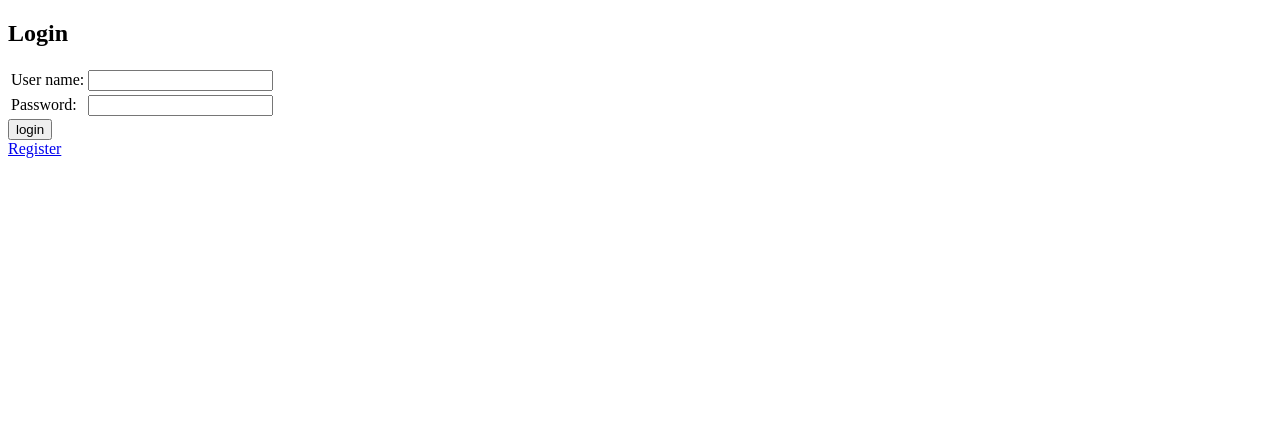
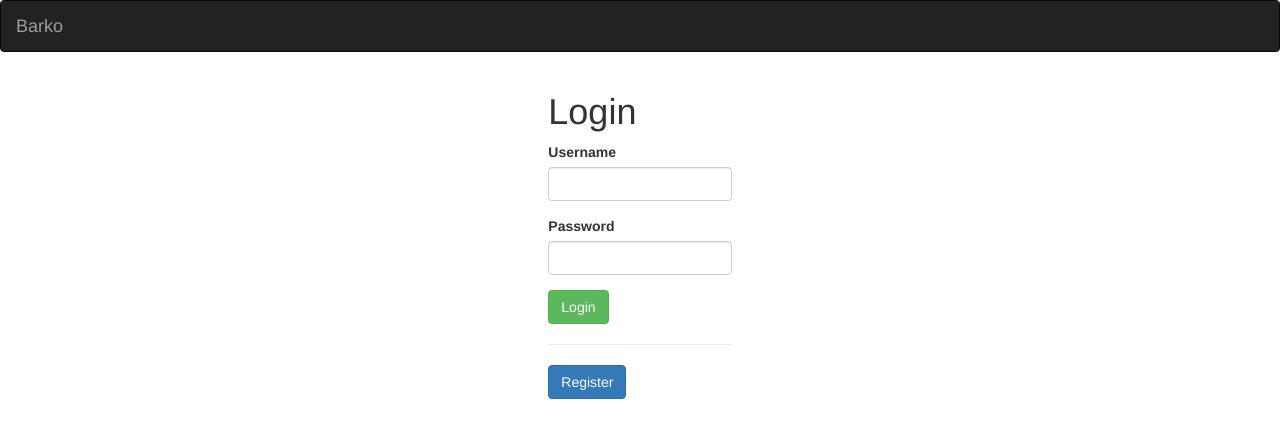
Before and after one commit to Resinderate/barko, a Django app: page / in a window 1280 px wide. Shown: the top 438 px of the page. Run offline with Django 3.2, Linux system fonts and the light colour scheme; parts of the project's set-up code (start-up, migrations or seed data) failed here and were passed over; some libraries are stand-ins or nearby versions.

Commit message:
Added front end for login and register. Refactored views to use classes.

```diff
--- a/barko/settings.py
+++ b/barko/settings.py
@@ -121,3 +121,7 @@ USE_TZ = True
 # https://docs.djangoproject.com/en/1.10/howto/static-files/
 
 STATIC_URL = '/static/'
+
+STATICFILES_DIRS = [
+    os.path.join(BASE_DIR, "static"),
+]
--- a/barko/urls.py
+++ b/barko/urls.py
@@ -18,7 +18,7 @@ from django.contrib import admin
 import login.views
 
 urlpatterns = [
-	url(r'^$', login.views.login),
+	url(r'^$', login.views.LoginView.as_view()),
 	url(r"^todo/", include("todo.urls")),
     url(r"^auth/", include("login.urls")),
     url(r'^admin/', admin.site.urls),
--- a/login/urls.py
+++ b/login/urls.py
@@ -2,7 +2,7 @@ from django.conf.urls import url
 from . import views
 
 urlpatterns = [
-	url(r'^login/$', views.login, name='login'),
-	url(r'^register/$', views.register, name='register'),
-	url(r'^logout/$', views.logout, name='logout'),
+	url(r'^login/$', views.LoginView.as_view(), name='login'),
+	url(r'^register/$', views.RegisterView.as_view(), name='register'),
+	url(r'^logout/$', views.LogoutView.as_view(), name='logout'),
 ]
--- a/login/views.py
+++ b/login/views.py
@@ -3,38 +3,74 @@ from django.contrib import auth
 from django.contrib.auth.models import User
 from django.template.context_processors import csrf
 from django.shortcuts import redirect
+from django.views import View
 
 
-def login(request):
-    if request.method == "POST":
-        username = request.POST.get('username', '')
-        password = request.POST.get('password', '')
-        user = auth.authenticate(username=username, password=password)
+class LoginView(View):
+    def get(self, request):
+        context = csrf(request)
+        return render_to_response("auth/login.html", context)
+
+    def post(self, request):
+        form_data = self._get_login_data(request)
+        user = auth.authenticate(
+            username=form_data["username"],
+            password=form_data["password"]
+        )
 
         if user is not None:
-            auth.login(request, user)
-            return redirect("todo")
+            return self._login_user(request, user)
         else:
-            # Return errors to login.
-            # Maybe just an single generic login.
-            return redirect("login")
+            return self._incorrect_login_error()
 
-    else:
-        token = {}
-        token.update(csrf(request))
-        return render_to_response("auth/login.html", token)
 
-def register(request):
-    if request.method == "POST":
-        username = request.POST.get('username', '')
-        password = request.POST.get('password', '')
+    def _get_login_data(self, request):
+        data = {}
+        data["username"] = request.POST.get('username', '')
+        data["password"] = request.POST.get('password', '')
+        return data
+
+    def _login_user(self, request, user):
+        auth.login(request, user)
+        return redirect("todo")
+
+    def _incorrect_login_error(self):
+        context = {"error": "Incorrect username or password."}
+        return render_to_response("auth/login.html", context)
+
+class RegisterView(View):
+    def get(self, request):
+        context = csrf(request)
+        return render_to_response("auth/register.html", context)
+
+    def post(self, request):
+        form_data = self._get_register_data(request)
+        if self._passwords_are_same(form_data["password"],
+                                    form_data["confirm_password"]):
+            return self._register_user(form_data["username"], form_data["password"])
+        else:
+            return self._return_different_password_error()
+
+    def _get_register_data(self, request):
+        data = {}
+        data["username"] = request.POST.get('username', '')
+        data["password"] = request.POST.get('password', '')
+        data["confirm_password"] = request.POST.get('confirm_password', '')
+        return data
+
+    def _passwords_are_same(self, password, repeated_password):
+        return password == repeated_password
+
+    def _return_different_password_error(self):
+        context = csrf(request)
+        context = {"error": "Passwords do not match."}
+        return render_to_response("auth/register.html", context)
+
+    def _register_user(self, username, password):
         user = User.objects.create_user(username, password=password)
         return redirect("login")
-    else:
-        token = {}
-        token.update(csrf(request))
-        return render_to_response("auth/register.html", token)
 
-def logout(request):
-    auth.logout(request)
-    return redirect("login")
+class LogoutView(View):
+    def get(self, request):
+        auth.logout(request)
+        return redirect("login")
--- a/templates/auth/login.html
+++ b/templates/auth/login.html
@@ -2,21 +2,27 @@
 {% block title %}Login{% endblock %}
 {% block content %}
 
-<h2>Login</h2>
-<form method="post">
-{% csrf_token %}
-<table>
-<tr>
-    <td><label for="username">User name:</label></td>
-    <td><input type="text" name="username" value="" id="username"></td>
-</tr>
-<tr>
-    <td><label for="password">Password:</label></td>
-    <td><input type="password" name="password" value="" id="password"></td>
-</tr>
-</table>
+<div class="col-md-2 col-md-offset-5">
+  <h1>Login</h1>
+  <form method="POST">
+    {% if error %}
+    <div class="alert alert-danger">
+      {{ error }}
+    </div>
+    {% endif %}
+    <div class="form-group">
+      <label for="username">Username</label>
+      <input type="text" class="form-control" name="username" id="username">
+    </div>
+    <div class="form-group">
+      <label for="password">Password</label>
+      <input type="password" class="form-control" name="password" id="password">
+    </div>
+    {% csrf_token %}
+    <button type="submit" class="btn btn-success">Login</button>
+  </form>
+  <hr>
+  <a class="btn btn-primary" href="/auth/register/">Register</a>
+</div>
 
-<input type="submit" value="login" />
-</form>
-<a href="auth/register/">Register</a>
 {% endblock %}
--- a/templates/base.html
+++ b/templates/base.html
@@ -2,10 +2,34 @@
 <!DOCTYPE html>
 <html lang="en">
 <head>
+  <meta charset="utf-8">
+    <meta http-equiv="X-UA-Compatible" content="IE=edge">
+    <meta name="viewport" content="width=device-width, initial-scale=1">
   <title>{% block title %}{% endblock %}</title>
+  <!-- Bootstrap -->
+    <link href="/static/css/bootstrap.min.css" rel="stylesheet">
 </head>
 <body>
+  <nav class="navbar navbar-inverse">
+    <div class="container-fluid">
+      <div class="navbar-header">
+        <a class="navbar-brand" href="">Barko</a>
+      </div>
+      {% if user %}
+      <div class="navbar-header navbar-right">
+        <p class="navbar-text text-capitalize">
+          {{ user.username }}
+        </p>
+        <a class="btn btn-default navbar-btn" href="/auth/logout/" role="button">Logout</a>
+      </div>
+      {% endif %}
+    </div>
+  </nav>
   {% block content %}
   {% endblock %}
+  <!-- jQuery (necessary for Bootstrap's JavaScript plugins) -->
+    <script src="https://ajax.googleapis.com/ajax/libs/jquery/1.12.4/jquery.min.js"></script>
+    <!-- Include all compiled plugins (below), or include individual files as needed -->
+    <script src="/static/js/bootstrap.min.js"></script>
 </body>
 </html>
--- a/todo/urls.py
+++ b/todo/urls.py
@@ -3,5 +3,5 @@ from . import views
 
 urlpatterns = [
 	url(r"^$", views.todo, name="todo"),
-	url(r"^task/$", views.task, name="task")
+	url(r"^task/$", views.TaskView.as_view(), name="task")
 ]
```
Also changed, not shown: templates/auth/register.html (+26 -17 lines), templates/todo.html (+8 -0 lines), todo/views.py (+5 -9 lines), db.sqlite3.
